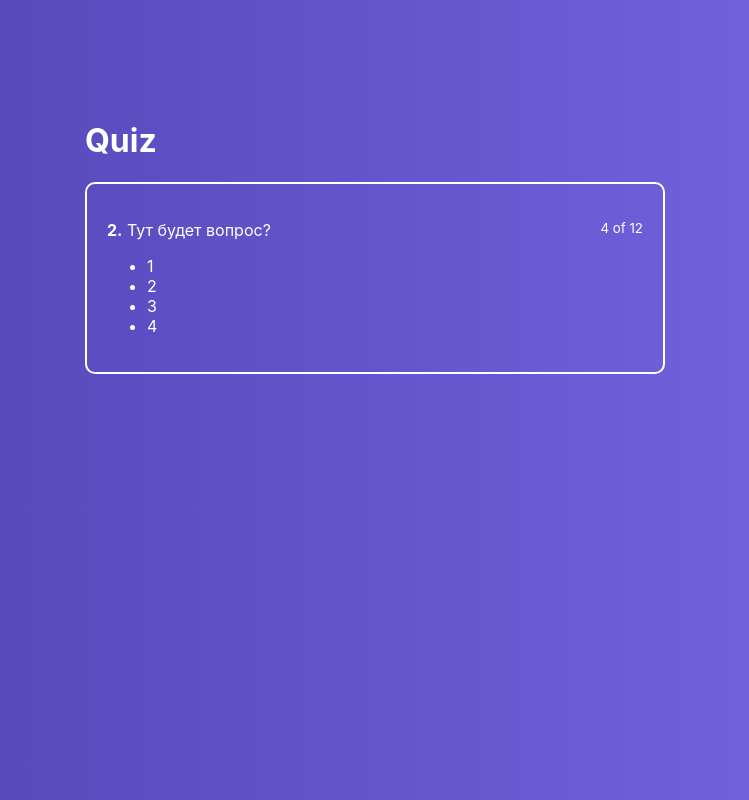
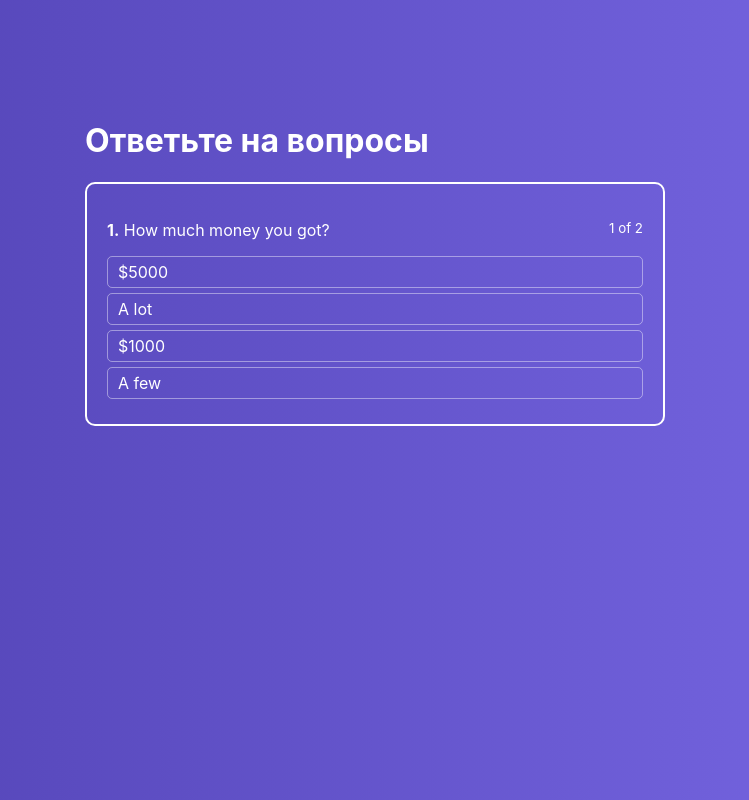
Before and after one commit to AgarkovRoman/react-quiz-app, a React app: page / in a window 1280 px wide. Shown: the whole page, without its empty margins (265-1014 px from the left). Built offline with nearby package versions, Linux system fonts and the light colour scheme.

Commit message:
add: second question

```diff
--- a/src/components/ActiveQuiz/ActiveQuiz.js
+++ b/src/components/ActiveQuiz/ActiveQuiz.js
@@ -1,21 +1,21 @@
 import React from 'react'
 import classes from './ActiveQuiz.module.css'
+import AnswersList from './AnswersList/AnswersList'
 
 const ActiveQuiz = props => (
     <div className={classes.ActiveQuiz}>
         <p className={classes.Question}>
             <span>
-                <strong>2.</strong>&nbsp;Тут будет вопрос?
+                <strong>{props.answerNumber}.</strong>&nbsp;
+                {props.question}
             </span>
 
-            <small>4 of 12</small>
+            <small>{props.answerNumber} of {props.quizLength}</small>
         </p>
-        <ul>
-            <li>1</li>
-            <li>2</li>
-            <li>3</li>
-            <li>4</li>
-        </ul>
+        <AnswersList
+            answers={props.answers}
+            onAnswerClick={props.onAnswerClick}
+        />
     </div>
 )
 
--- /dev/null
+++ b/src/components/ActiveQuiz/AnswersList/AnswerItem/AnswerItem.js
@@ -0,0 +1,16 @@
+import React from 'react'
+import classes from './AnswerItem.module.css'
+
+const AnswerItem = props => {
+    console.log(props)
+    return (
+        <li
+            className={classes.AnswerItem}
+            onClick={() => props.onAnswerClick(props.answer.id)}
+        >
+            {props.answer.text}
+        </li>
+    )
+}
+
+export default AnswerItem
--- /dev/null
+++ b/src/components/ActiveQuiz/AnswersList/AnswerItem/AnswerItem.module.css
@@ -0,0 +1,12 @@
+.AnswerItem {
+    border: 1px solid rgba(255, 255, 255, 0.425);
+    border-radius: 5px;
+    padding: 5px 10px;
+    margin-bottom: 5px;
+    cursor: pointer;
+}
+
+.AnswerItem:hover {
+    background: rgba(255,255,255, .2);
+    transition: background .3s ease-in-out;
+}
--- /dev/null
+++ b/src/components/ActiveQuiz/AnswersList/AnswersList.js
@@ -0,0 +1,19 @@
+import React from 'react'
+import classes from './AnswersList.module.css'
+import AnswerItem from './AnswerItem/AnswerItem'
+
+const AnswersList = props => (
+    <ul className={classes.AnswersList}>
+        {props.answers.map((answer, index) => {
+            return (
+                <AnswerItem
+                    key={index}
+                    answer={answer}
+                    onAnswerClick={props.onAnswerClick}
+                />
+            )
+        })}
+    </ul>
+)
+
+export default AnswersList
--- /dev/null
+++ b/src/components/ActiveQuiz/AnswersList/AnswersList.module.css
@@ -0,0 +1,5 @@
+.AnswersList {
+    list-style: none;
+    margin: 0;
+    padding: 0;
+}
--- a/src/containers/Quiz/Quiz.js
+++ b/src/containers/Quiz/Quiz.js
@@ -4,14 +4,54 @@ import ActiveQuiz from '../../components/ActiveQuiz/ActiveQuiz'
 
 class Quiz extends Component {
     state = {
-        quiz: []
+        activeQuestion: 0,
+        quiz: [
+            {
+                question: 'How much money you got?',
+                rightAnswerId: 2,
+                id: 1,
+                answers: [
+                    { text: '$5000', id: 1 },
+                    { text: 'A lot', id: 2 },
+                    { text: '$1000', id: 3 },
+                    { text: 'A few', id: 4 },
+                ]
+            },
+            {
+                question: 'Another question?',
+                rightAnswerId: 4,
+                id: 2,
+                answers: [
+                    { text: 'First', id: 1 },
+                    { text: 'Second', id: 2 },
+                    { text: 'Third', id: 3 },
+                    { text: 'Fourth', id: 4 },
+                ]
+            }
+        ]
     }
+
+    onAnswerClickHandler = answerId => {
+        console.log('Answer Id:', answerId)
+
+        this.setState({
+            activeQuestion: this.state.activeQuestion + 1
+
+        })
+    }
+
     render() {
         return (
             <div className={classes.Quiz}>
                 <div className={classes.QuizWrapper}>
-                    <h1>Quiz</h1>
-                    <ActiveQuiz />
+                    <h1>Ответьте на вопросы</h1>
+                    <ActiveQuiz
+                        answers={this.state.quiz[this.state.activeQuestion].answers}
+                        question={this.state.quiz[this.state.activeQuestion].question}
+                        onAnswerClick={this.onAnswerClickHandler}
+                        quizLength={this.state.quiz.length}
+                        answerNumber={this.state.activeQuestion + 1}
+                    />
                 </div>
             </div>
         )
```
